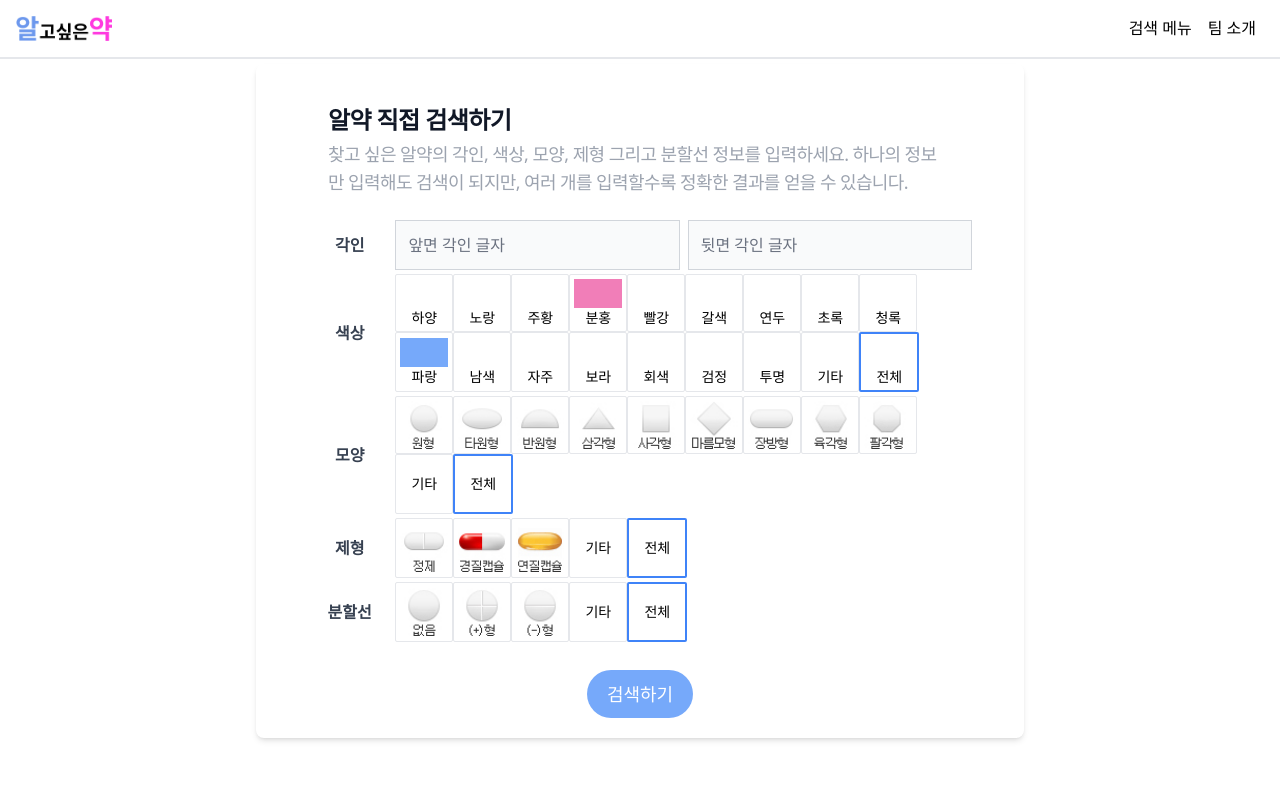
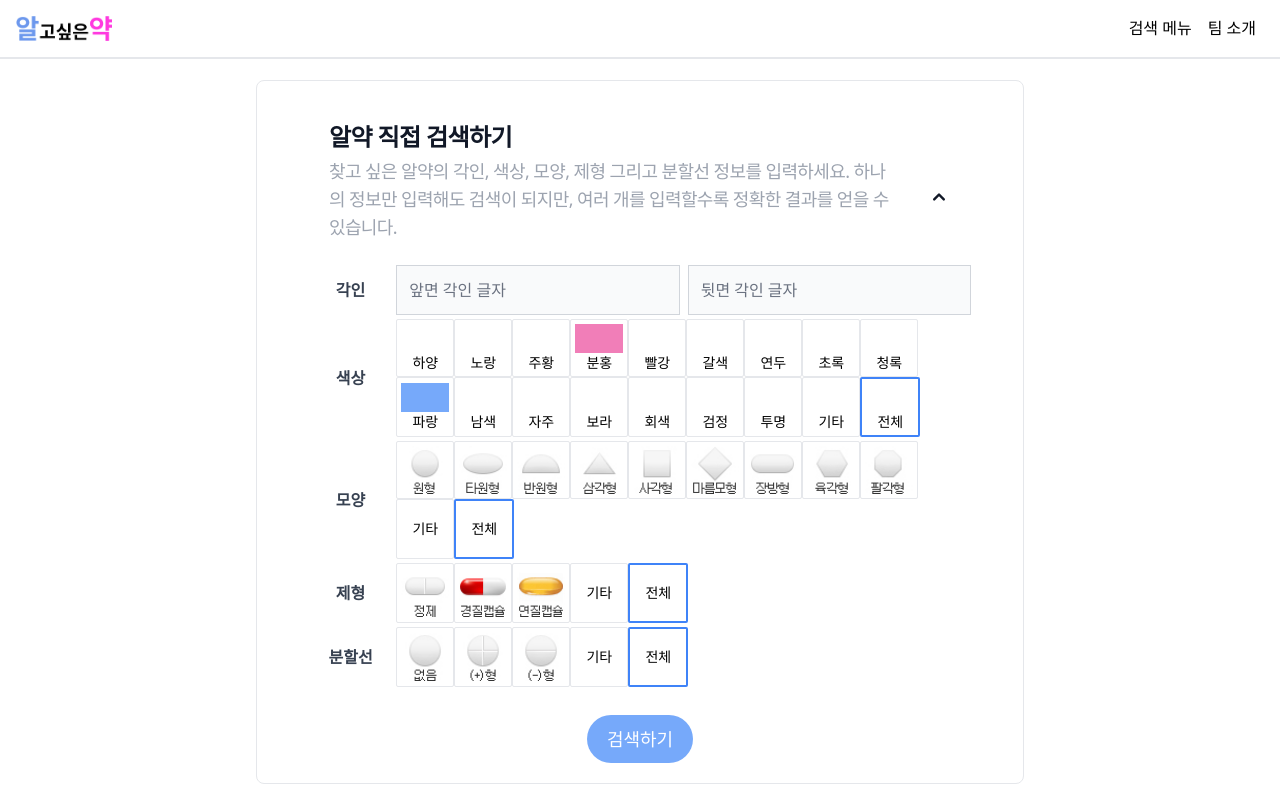
Before and after one commit to HiImConan/capstone-client, a Next.js app: page /search/text in a window 1280 px wide. Shown: the top 800 px of the page. Built offline with nearby package versions, Linux system fonts and the light colour scheme.

Commit message:
add loader spinner

```diff
--- a/app/loading.tsx
+++ b/app/loading.tsx
@@ -1,10 +1,21 @@
+"use client";
+import { Oval } from "react-loader-spinner";
+
 const Loading = () => {
   return (
-    <div className="flex flex-col justify-center items-center gap-4">
-      잠시만 기다려주세요.
+    <div className="h-full flex flex-col justify-center items-center gap-2">
+      <div className="text-3xl tracking-tight font-extrabold text-primary-600">
+        잠시만 기다려주세요.
+      </div>
+      <Oval
+        color="#2590EB"
+        secondaryColor="#93c5fd"
+        height={50}
+        width={50}
+        visible={true}
+        strokeWidth={5}
+      />
     </div>
   );
-  // spinner 하나 추가해놓기
-  // styling 해야함
 };
 export default Loading;
--- a/app/search/text/page.tsx
+++ b/app/search/text/page.tsx
@@ -21,6 +21,7 @@ import Loading from "@/app/loading";
 const TextPage = () => {
   const [searchResult, setSearchResult] = useState<ISearchResult[] | []>([]);
   const [loading, setLoading] = useState<boolean>(false);
+  const [isCollapsed, setIsCollapsed] = useState<boolean>(false);
   const methods = useForm({
     defaultValues: {
       char_front: "",
@@ -42,27 +43,55 @@ const TextPage = () => {
     const result = await res.json();
     console.log(result);
     setSearchResult(result);
-    setLoading(false);
+    // setLoading(false);
   };
 
   return (
-    <div className="w-3/5">
+    <div className="w-3/5 mt-4">
       <FormProvider {...methods}>
-        <div className="relative shadow-md sm:rounded-lg">
+        <div className="relative border border-gray-200 rounded-lg mb-4">
           <form
             onSubmit={methods.handleSubmit(onSubmit)}
             className="w-11/12 p-5 mx-auto"
           >
             <div className="w-full flex flex-col justify-center items-center">
-              <div className="p-5 text-2xl tracking-tight font-semibold text-left text-gray-900 bg-white min-w-full">
+              <div
+                className={
+                  isCollapsed
+                    ? "p-5 text-2xl tracking-tight font-semibold text-left text-gray-900 bg-white mb-4"
+                    : "p-5 text-2xl tracking-tight font-semibold text-left text-gray-900 bg-white"
+                }
+              >
                 알약 직접 검색하기
-                <p className="mt-1 text-lg font-normal text-gray-400">
-                  찾고 싶은 알약의 각인, 색상, 모양, 제형 그리고 분할선 정보를
-                  입력하세요. 하나의 정보만 입력해도 검색이 되지만, 여러 개를
-                  입력할수록 정확한 결과를 얻을 수 있습니다.
-                </p>
+                <div className="flex justify-between items-center gap-12 sm:gap-8">
+                  <p className="mt-1 text-lg font-normal text-gray-400">
+                    찾고 싶은 알약의 각인, 색상, 모양, 제형 그리고 분할선 정보를
+                    입력하세요. 하나의 정보만 입력해도 검색이 되지만, 여러 개를
+                    입력할수록 정확한 결과를 얻을 수 있습니다.
+                  </p>
+                  <svg
+                    data-accordion-icon
+                    className={
+                      isCollapsed
+                        ? "w-6 h-6 shrink-0"
+                        : "w-6 h-6 rotate-180 shrink-0"
+                    }
+                    fill="currentColor"
+                    viewBox="0 0 20 20"
+                    xmlns="http://www.w3.org/2000/svg"
+                    onClick={() => {
+                      setIsCollapsed((prev) => !prev);
+                    }}
+                  >
+                    <path
+                      fillRule="evenodd"
+                      d="M5.293 7.293a1 1 0 011.414 0L10 10.586l3.293-3.293a1 1 0 111.414 1.414l-4 4a1 1 0 01-1.414 0l-4-4a1 1 0 010-1.414z"
+                      clipRule="evenodd"
+                    ></path>
+                  </svg>
+                </div>
               </div>
-              <div className="w-full">
+              <div className={isCollapsed ? "hidden" : "w-full"}>
                 <div className="flex justify-start items-center gap-1 my-1">
                   <div className="h-full w-24 flex justify-center items-center text-center text-gray-700 uppercase font-semibold rounded-t-lg">
                     각인
@@ -149,7 +178,11 @@ const TextPage = () => {
               </div>
               <button
                 type="submit"
-                className="text-white disabled:bg-gray-300 disabled:cursor-not-allowed bg-blue-400 cursor-pointer focus:ring-4 focus:outline-none focus:ring-blue-300 font-medium rounded-full text-lg px-5 py-2.5 text-center mt-6"
+                className={
+                  isCollapsed
+                    ? "hidden"
+                    : "text-white disabled:bg-gray-300 disabled:cursor-not-allowed bg-blue-400 cursor-pointer focus:ring-4 focus:outline-none focus:ring-blue-300 font-medium rounded-full text-lg px-5 py-2.5 text-center mt-6"
+                }
               >
                 검색하기
               </button>
@@ -157,7 +190,13 @@ const TextPage = () => {
           </form>
         </div>
       </FormProvider>
-      {loading ? <Loading /> : <ResultCard searchResult={searchResult} />}
+      {loading ? (
+        <section className="h-3/5">
+          <Loading />
+        </section>
+      ) : (
+        <ResultCard searchResult={searchResult} />
+      )}
     </div>
   );
 };
--- a/package.json
+++ b/package.json
@@ -21,6 +21,7 @@
     "react": "18.2.0",
     "react-dom": "18.2.0",
     "react-hook-form": "^7.43.9",
+    "react-loader-spinner": "^5.3.4",
     "recoil": "^0.7.7",
     "tailwindcss": "3.3.1",
     "typescript": "5.0.4"
```
Also changed, not shown: 1 other file (tests, documents, lock files or other folders).
